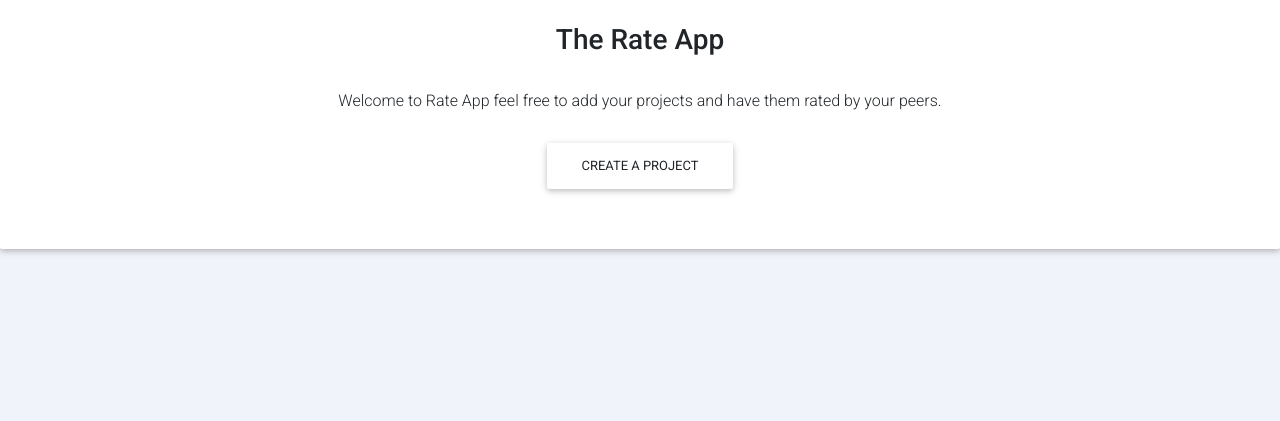
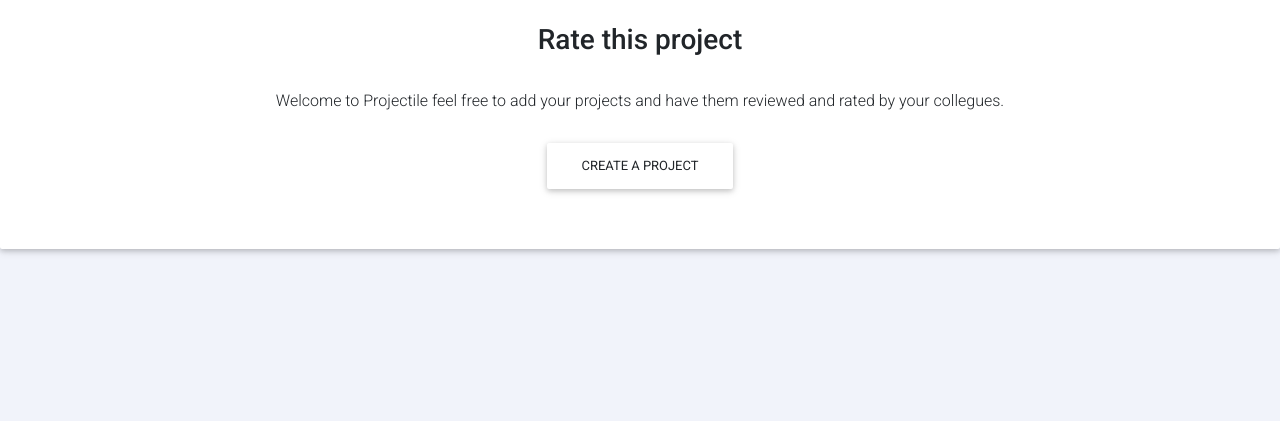
Before and after one commit to morrisonGithinji/projectile, a Django app: page / in a window 1280 px wide. Shown: the part 379-800 px from the top of the page. Run offline with Django 3.2, Linux system fonts and the light colour scheme; some libraries are stand-ins or nearby versions.

Commit message:
edit class onn index

```diff
--- a/rate_app/templates/index.html
+++ b/rate_app/templates/index.html
@@ -16,9 +16,9 @@
   <div class="card-body text-center mb-3">
 
     <!-- Title -->
-    <h3 class="card-title h3 my-4"><strong>The Rate App</strong></h3>
+    <h3 class="card-title h3 my-4"><strong>Rate this project</strong></h3>
     <!-- Text -->
-    <p class="card-text py-2">Welcome to Rate App feel free to add your projects and have them rated by your peers.</p>
+    <p class="card-text py-2">Welcome to Projectile feel free to add your projects and have them reviewed and rated by your collegues.</p>
     <!-- Button -->
     <a href="{%url 'new_project'%}" class="btn purple-
   </div>gradient btn-rounded mb-4">Create a Project</a>
```
